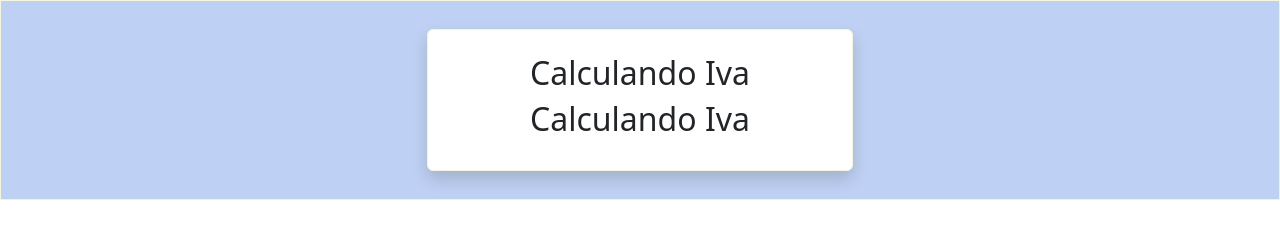
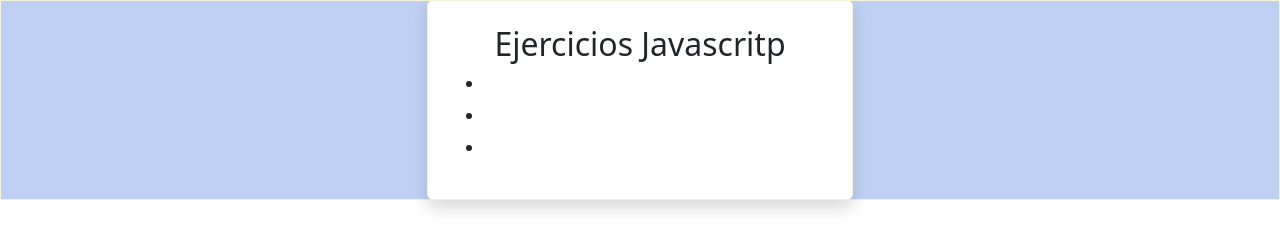
Before and after one commit to Luis-Surec/ejercicios_javascript, a plain HTML site: page index.html in a window 1280 px wide. Drawn offline with nearby package versions, Linux system fonts and the light colour scheme.

Commit message:
Update index.html

```diff
--- a/index.html
+++ b/index.html
@@ -12,9 +12,15 @@
 
     <div class="d-flex justify-content-center align-items-center" style="height: 25vh;">
         <div class="container bg-white rounded shadow p-4 col-xl-4 col-lg-6">
-         <h2  class="w100 text-center mb-a"> Calculando Iva </h2>
-         <h2  class="w100 text-center mb-a"> Calculando Iva </h2>
-        <h2  class="w100 text-center mb-a">  <a href="./scr/calculo_iva.html"></a> </h2>
+         <h2  class="w100 text-center mb-a"> Ejercicios Javascritp</h2>
+
+
+          <ul>
+            <li>  <h2  class="w100 text-center mb-a">  <a href="./scr/calculo_iva.html"></a> </h2></li>
+            <li>  <h2  class="w100 text-center mb-a">  <a href="#"></a> </h2></li>
+            <li>  <h2  class="w100 text-center mb-a">  <a href="#"></a> </h2></li>
+
+          </ul>
 
         </div>
       </div>
```
